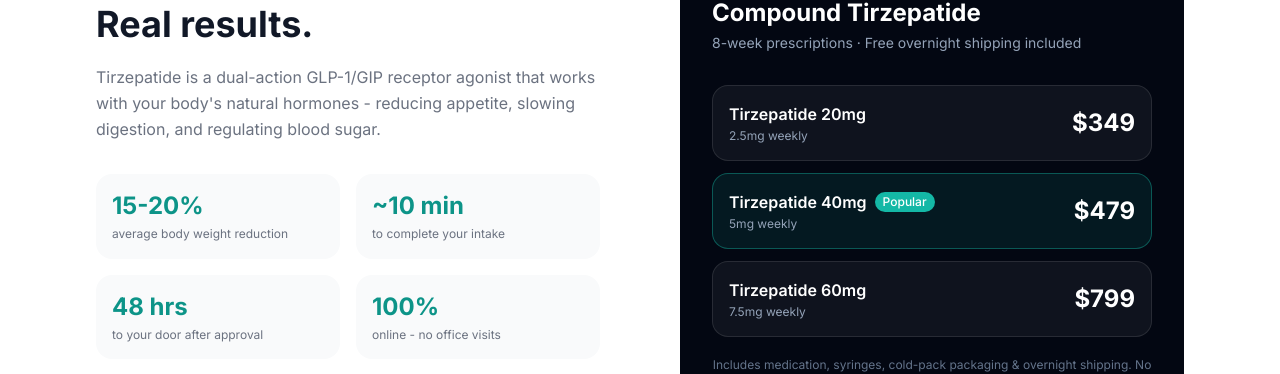
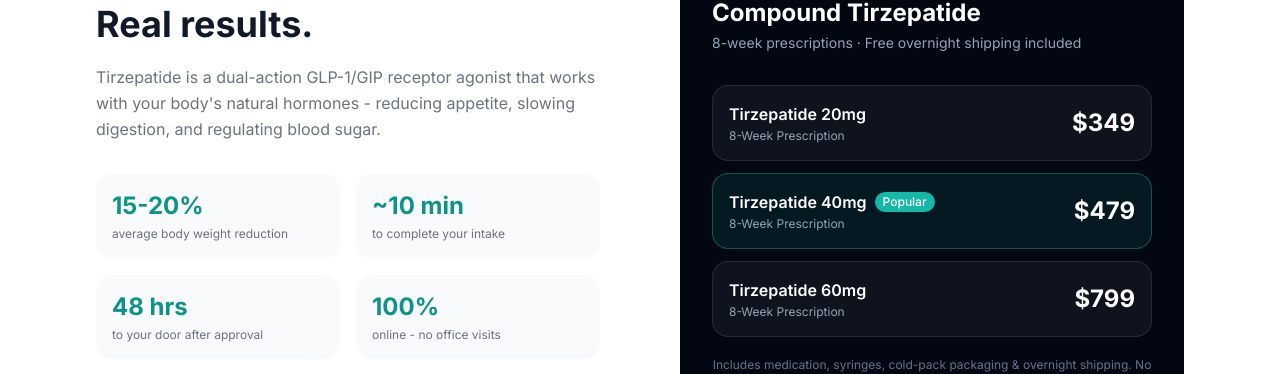
Before and after one commit to thebishoy98-sudo/mission-wlw-telehealth, a Next.js app: page / in a window 1280 px wide. Shown: the part 1854-2228 px from the top of the page. Built offline with nearby package versions, Linux system fonts and the light colour scheme.

Commit message:
Update Tirzepatide pricing labels

```diff
--- a/app/page.tsx
+++ b/app/page.tsx
@@ -68,9 +68,9 @@ export default function Home() {
   ];
 
   const pricingPlans = [
-    { dose: "Tirzepatide 20mg", price: 349, note: "2.5mg weekly", popular: false },
-    { dose: "Tirzepatide 40mg", price: 479, note: "5mg weekly", popular: true },
-    { dose: "Tirzepatide 60mg", price: 799, note: "7.5mg weekly", popular: false },
+    { dose: "Tirzepatide 20mg", price: 349, note: "8-Week Prescription", popular: false },
+    { dose: "Tirzepatide 40mg", price: 479, note: "8-Week Prescription", popular: true },
+    { dose: "Tirzepatide 60mg", price: 799, note: "8-Week Prescription", popular: false },
   ];
 
   const faqs = [
--- a/app/patient/page.tsx
+++ b/app/patient/page.tsx
@@ -152,7 +152,7 @@ function PatientPortalContent() {
                           {dose && (
                             <p className="text-sm text-gray-500">
                               {dose.label} &bull;{" "}
-                              {formatCurrency(dose.price)}/mo
+                              {formatCurrency(dose.price)} - 8-week prescription
                             </p>
                           )}
                           <div className="flex items-center gap-2 mt-1.5 flex-wrap">
--- a/data/products.ts
+++ b/data/products.ts
@@ -22,7 +22,7 @@ export const tirzepatideProduct: Product = {
       weeklyDoseMg: 2.5,
       injectionUnits: 12.5,
       prescriptionLabel: "Inject 12.5 units (2.5mg) SbQ weekly.",
-      patientDescription: "Starter dose. 2.5mg weekly for 8 weeks.",
+      patientDescription: "8-Week Prescription",
     },
     {
       id: "tirzepatide_40mg_8_week",
@@ -34,7 +34,7 @@ export const tirzepatideProduct: Product = {
       weeklyDoseMg: 5,
       injectionUnits: 25,
       prescriptionLabel: "Inject 25.0 units (5mg) SbQ weekly.",
-      patientDescription: "Standard dose. 5mg weekly for 8 weeks.",
+      patientDescription: "8-Week Prescription",
     },
     {
       id: "tirzepatide_60mg_8_week",
@@ -46,7 +46,7 @@ export const tirzepatideProduct: Product = {
       weeklyDoseMg: 7.5,
       injectionUnits: 37.5,
       prescriptionLabel: "Inject 37.5 units (7.5mg) SbQ weekly.",
-      patientDescription: "Higher dose. 7.5mg weekly for 8 weeks.",
+      patientDescription: "8-Week Prescription",
     },
   ],
   eligibilityNote:
--- a/render.yaml
+++ b/render.yaml
@@ -62,10 +62,6 @@ services:
         value: false
       - key: NEXT_PUBLIC_QB_PAYMENTS_ENVIRONMENT
         value: sandbox
-      - key: NEXT_PUBLIC_PAYMENT_CHARGE_AMOUNT_OVERRIDE
-        value: 0.01
-      - key: PAYMENT_CHARGE_AMOUNT_OVERRIDE
-        value: 0.01
       - key: QB_ALLOW_RAW_CARD_CHARGES
         value: true
       - key: QB_CLIENT_ID
```
Also changed, not shown: 1 other file (tests, documents, lock files or other folders).
